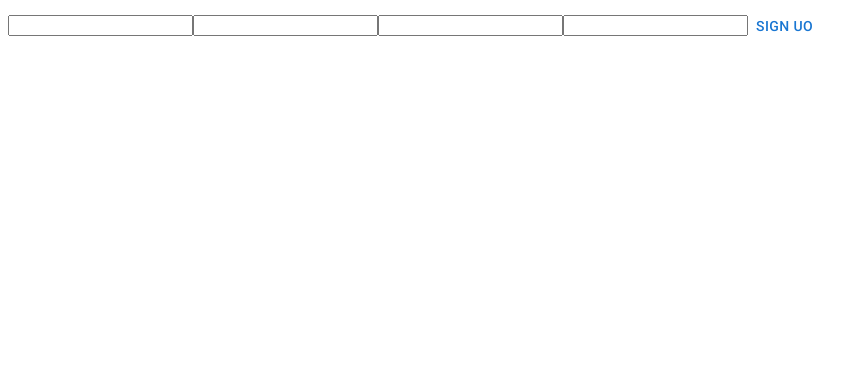
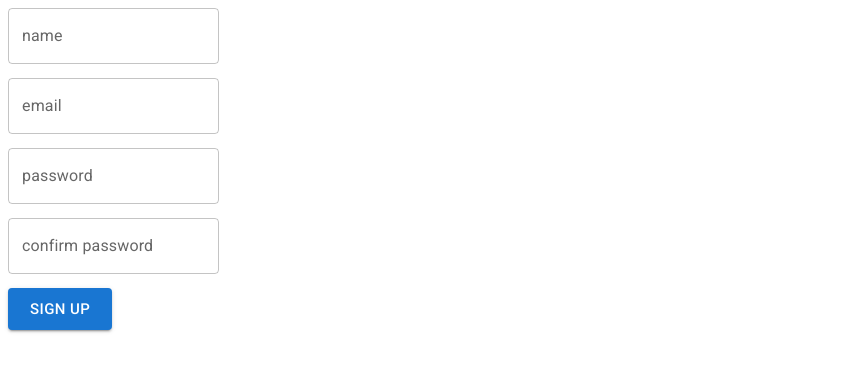
Before and after one commit to AnandJNairGit/UNBLOG-Frontend, a React (Create React App) app: page / in a window 1280 px wide. Shown: the top 372 px of the page, without its empty margins (0-868 px from the left). Built offline with nearby package versions, Linux system fonts and the light colour scheme.

Commit message:
add text field props

```diff
--- a/src/pages/authPage/index.js
+++ b/src/pages/authPage/index.js
@@ -1,6 +1,7 @@
 // import React from "react";
 
-import { Button } from "@mui/material";
+import { Button, TextField } from "@mui/material";
+import { Box } from "@mui/system";
 import { Field, Form, Formik } from "formik";
 
 const AuthPage = () => {
@@ -10,11 +11,54 @@ const AuthPage = () => {
         {() => {
           return (
             <Form>
-              <Field />
-              <Field />
-              <Field />
-              <Field />
-              <Button>Sign uo</Button>
+              <Field
+                as={TextField}
+                name="name"
+                label="name"
+                type="name"
+                variant="outlined"
+                color="primary"
+              />
+              <Box height={14} />
+
+              <Field
+                as={TextField}
+                name="email"
+                label="email"
+                type="email"
+                variant="outlined"
+                color="primary"
+              />
+              <Box height={14} />
+
+              <Field
+                as={TextField}
+                name="password"
+                label="password"
+                type="password"
+                variant="outlined"
+                color="primary"
+              />
+              <Box height={14} />
+
+              <Field
+                as={TextField}
+                name="confirmPassword"
+                label="confirm password"
+                type="password"
+                variant="outlined"
+                color="primary"
+              />
+              <Box height={14} />
+
+              <Button
+                type="submit"
+                variant="contained"
+                color="primary"
+                size="large"
+              >
+                Sign up
+              </Button>
             </Form>
           );
         }}
```
